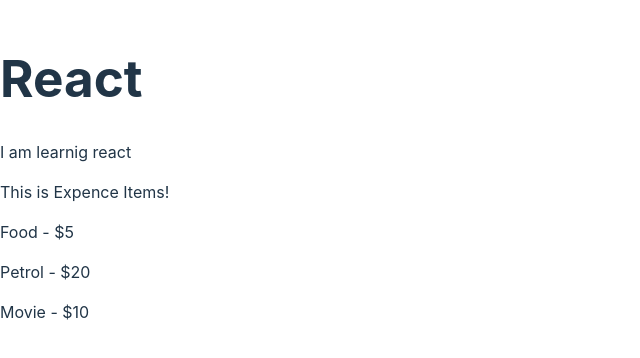
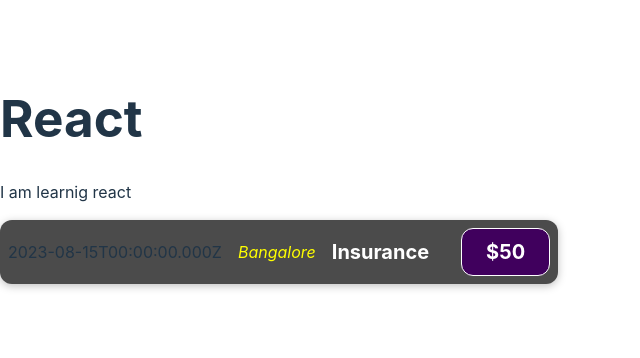
Before and after one commit to karanBais/MY-PROJECT, a React (Vite) app: page / in a window 1280 px wide. Shown: the part 222-580 px from the top of the page, without its empty margins (0-640 px from the left). Built offline with nearby package versions, Linux system fonts and the light colour scheme.

Commit message:
ExpenseCss

```diff
--- a/src/Components/ExpenceItems.jsx
+++ b/src/Components/ExpenceItems.jsx
@@ -1,12 +1,26 @@
-function ExpenceItem(){
-    return (
-        <>
-            <p>This is Expence Items!</p>
-            <p>Food - $5</p>
-            <p>Petrol - $20</p>
-            <p>Movie - $10</p>
-        </>
-     )
+// Write yoour code at relevant places in the code below:
+
+import "./ExpenseItems.css";
+
+function ExpenseItems() {
+  const expenseDate = new Date(2023, 7, 15).toISOString();
+  const expenseTitle = "Insurance";
+  const expenseAmount = 50;
+  const expenseLocation = "Bangalore"
+
+  return (
+    <div className="expense-item">
+      <div>{expenseDate}</div>
+      <div className="expense-item__location">
+      {expenseLocation}
+      </div>
+
+      <div className="expense-item__description">
+        <h2>{expenseTitle}</h2>
+        <div className="expense-item__price">${expenseAmount}</div>
+      </div>
+    </div>
+  );
 }
 
-export default ExpenceItem
+export default ExpenseItems;
--- /dev/null
+++ b/src/Components/ExpenseItems.css
@@ -0,0 +1,62 @@
+.expense-item {
+    display: flex;
+    justify-content: space-between;
+    align-items: center;
+    box-shadow: 0 2px 8px rgba(0, 0, 0, 0.25);
+    padding: 0.5rem;
+    margin: 1rem 0;
+    border-radius: 12px;
+    background-color: #4b4b4b;
+  }
+
+  .expense-item__location {
+    margin-left: 1rem;
+    color: yellow;
+    font-style: italic;
+  }
+
+  .expense-item__description {
+    display: flex;
+    flex-direction: column;
+    gap: 1rem;
+    align-items: flex-end;
+    flex-flow: column-reverse;
+    justify-content: flex-start;
+    flex: 1;
+  }
+
+  .expense-item h2 {
+    color: #3a3a3a;
+    font-size: 1rem;
+    flex: 1;
+    margin: 0 1rem;
+    color: white;
+  }
+
+  .expense-item__price {
+    font-size: 1rem;
+    font-weight: bold;
+    color: white;
+    background-color: #40005d;
+    border: 1px solid white;
+    padding: 0.5rem;
+    border-radius: 12px;
+  }
+
+  @media (min-width: 580px) {
+    .expense-item__description {
+      flex-direction: row;
+      align-items: center;
+      justify-content: flex-start;
+      flex: 1;
+    }
+
+    .expense-item__description h2 {
+      font-size: 1.25rem;
+    }
+
+    .expense-item__price {
+      font-size: 1.25rem;
+      padding: 0.5rem 1.5rem;
+    }
+  }
```
